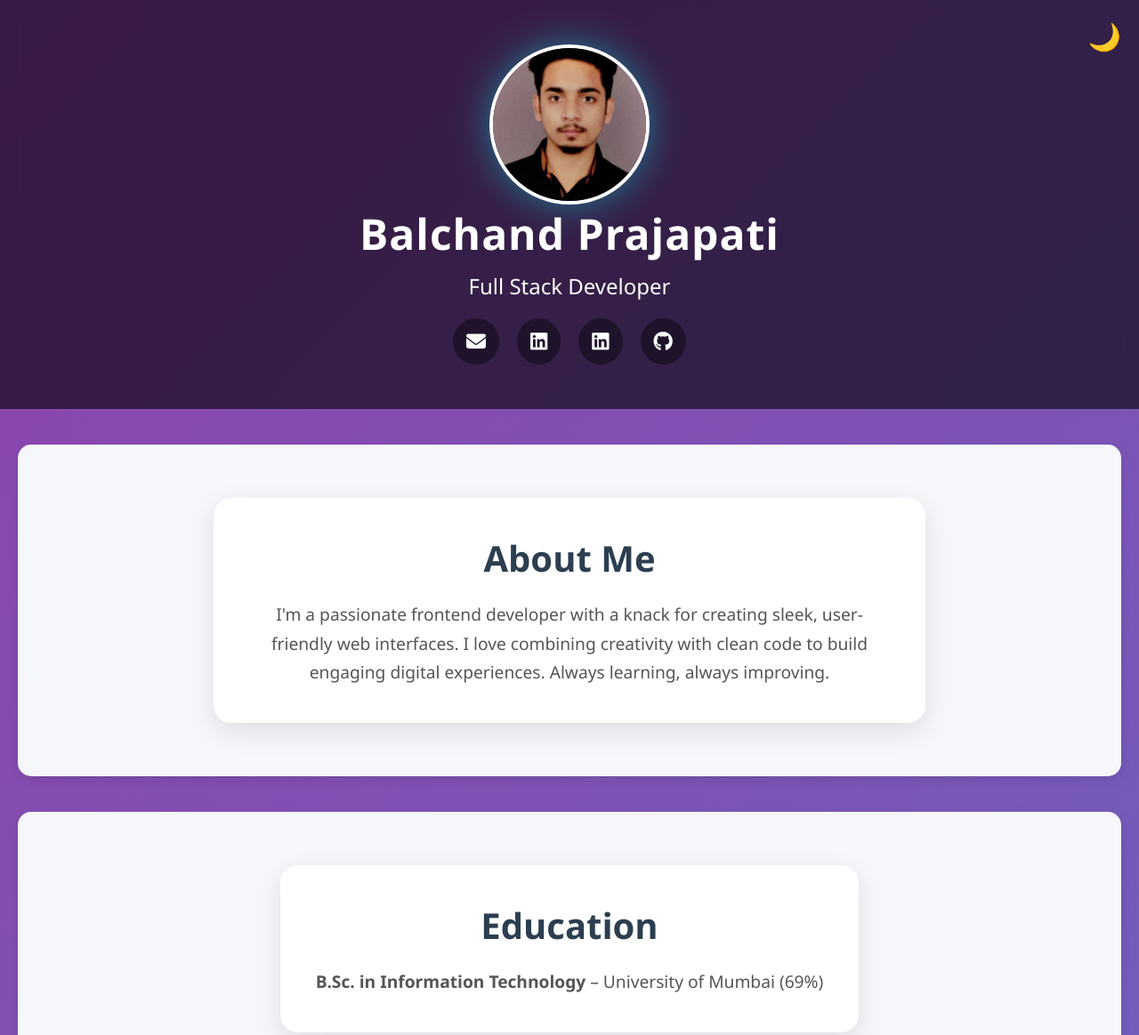
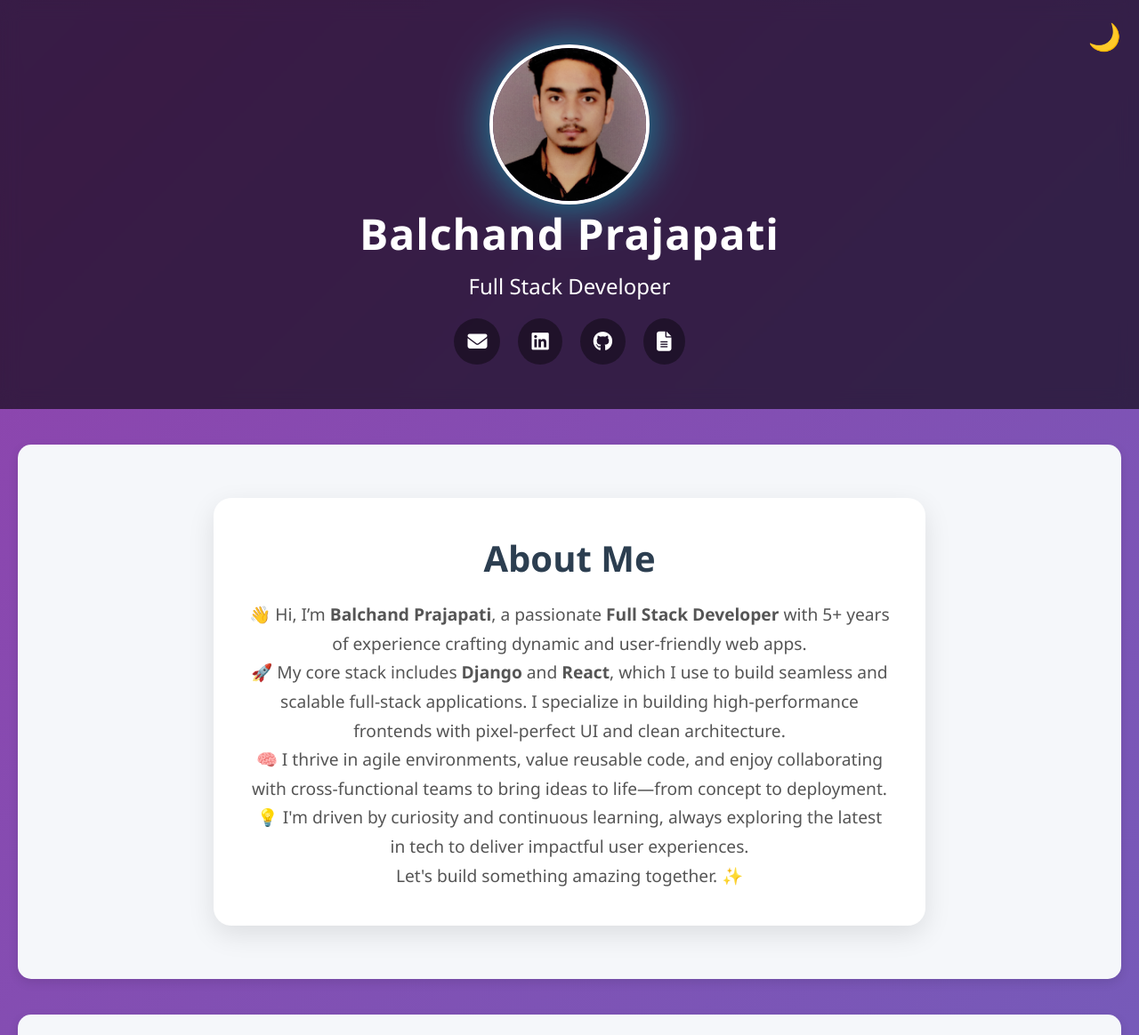
Before and after one commit to bala833/portfolio, a plain HTML site: page index.html in a window 1280 px wide. Shown: the top 1164 px of the page at 89% size. Drawn offline with nearby package versions, Linux system fonts and the light colour scheme.

Commit message:
added data correction

```diff
--- a/index.html
+++ b/index.html
@@ -218,8 +218,8 @@
         border-radius: 50%;
         overflow: hidden;
         border: 4px solid #fff;
-        box-shadow: 0 0 40px rgba(0, 255, 255, 0.4);
-        animation: pulse 3s infinite ease-in-out;
+        box-shadow: 0 0 20px rgba(0, 255, 255, 0.4);
+        animation: pulse 5s infinite ease-in-out;
       }
 
       .profile-img img {
@@ -653,35 +653,35 @@
 
       <div class="contact-links">
         <a
-          href="mailto:balaprajapa-02@gmail.com"
+          href="mailto:balaprajapati02@gmail.com"
           class="contact-item"
           title="Email"
         >
           <i class="fas fa-envelope"></i>
         </a>
         <a
-          href="https://linkedin.com/in/balchandprajapati"
+          href="https://www.linkedin.com/in/bal-chandra-prajapati-61b09819b/"
           class="contact-item"
-          title="LinkedIn 1"
+          title="LinkedIn"
           target="_blank"
         >
           <i class="fab fa-linkedin"></i>
         </a>
         <a
-          href="https://linkedin.com/in/example2"
-          class="contact-item"
-          title="LinkedIn 2"
-          target="_blank"
-        >
-          <i class="fab fa-linkedin"></i>
-        </a>
-        <a
-          href="https://github.com/balchandprajapati"
+          href="https://github.com/bala833"
           class="contact-item"
           title="GitHub"
           target="_blank"
         >
           <i class="fab fa-github"></i>
+        </a>
+        <a
+        href="https://github.com/balchandprajapati"
+        class="contact-item"
+        title="Resume"
+        target="_blank"
+        >
+          <i class="fas fa-file-alt"></i>
         </a>
       </div>
     </header>
@@ -691,10 +691,19 @@
       <div class="about-card slide-in-left show">
         <h2 class="section-title">About Me</h2>
         <p class="about-text">
-          I'm a passionate frontend developer with a knack for creating sleek,
-          user-friendly web interfaces. I love combining creativity with clean
-          code to build engaging digital experiences. Always learning, always
-          improving.
+          👋 Hi, I’m <strong>Balchand Prajapati</strong>, a passionate <strong>Full Stack Developer</strong> with 5+ years of experience crafting dynamic and user-friendly web apps.
+        </p>
+        <p class="about-text">
+          🚀 My core stack includes <strong>Django</strong> and <strong>React</strong>, which I use to build seamless and scalable full-stack applications. I specialize in building high-performance frontends with pixel-perfect UI and clean architecture.
+        </p>
+        <p class="about-text">
+          🧠 I thrive in agile environments, value reusable code, and enjoy collaborating with cross-functional teams to bring ideas to life—from concept to deployment.
+        </p>
+        <p class="about-text">
+          💡 I'm driven by curiosity and continuous learning, always exploring the latest in tech to deliver impactful user experiences.
+        </p>
+        <p class="about-text">
+          Let's build something amazing together. ✨
         </p>
       </div>
     </section>
@@ -856,15 +865,15 @@
             icon: "https://cdn.jsdelivr.net/gh/devicons/devicon/icons/django/django-plain.svg",
           },
           {
+            name: "React Native",
+            icon: "https://cdn.jsdelivr.net/gh/devicons/devicon/icons/react/react-original.svg",
+          },
+        ],
+        Frontend: [
+          {
             name: "ReactJS",
             icon: "https://cdn.jsdelivr.net/gh/devicons/devicon/icons/react/react-original.svg",
           },
-          {
-            name: "React Bootstrap",
-            icon: "https://getbootstrap.com/docs/5.0/assets/brand/bootstrap-logo-shadow.png",
-          },
-        ],
-        Frontend: [
           {
             name: "HTML5",
             icon: "https://cdn.jsdelivr.net/gh/devicons/devicon/icons/html5/html5-original.svg",
```
